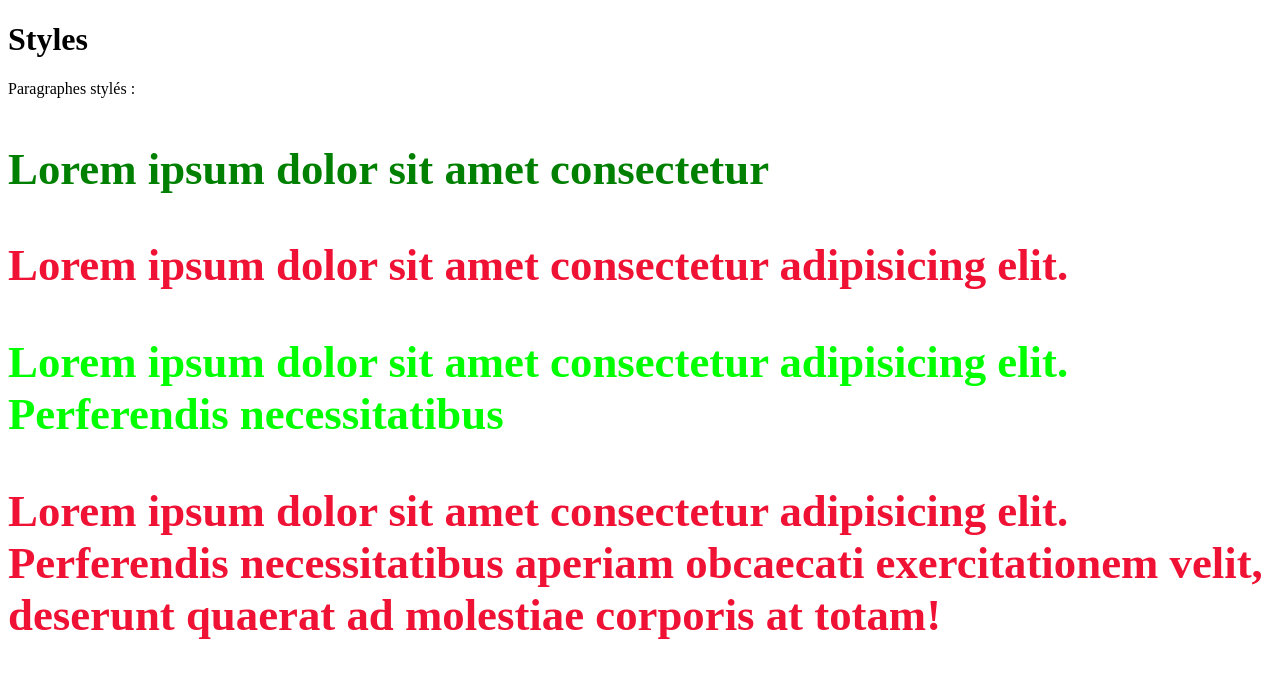
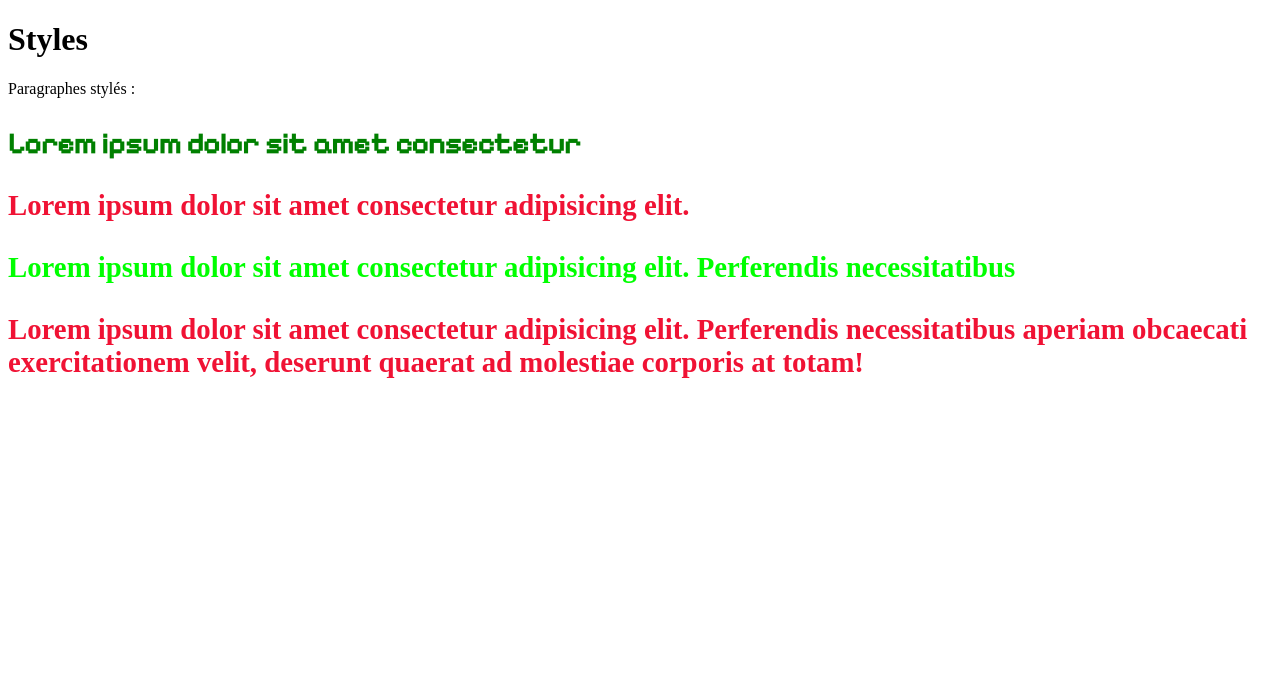
Before and after one commit to kaicarver/htmlcdag2, a PHP site: page /style.html in a window 1280 px wide. Shown: the top 678 px of the page. Run offline with PHP 8.4, Linux system fonts and the light colour scheme.

Commit message:
Google font example

```diff
--- a/css/style.css
+++ b/css/style.css
@@ -5,4 +5,5 @@ p {
 
 #premier {
     color: green;
+    font-family: 'Pixelify Sans', sans-serif;
 }
--- a/style.html
+++ b/style.html
@@ -8,7 +8,7 @@
     <style>
         /* CSS ici est decondaire par rapport au CSS du fichier ci-dessous */
         p {
-            font-size: 2.8em;
+            font-size: 1.8em;
             color: #f01234;
         }
     </style>
@@ -19,6 +19,9 @@
             color: #f01234;
         }
     </style>
+    <link rel="preconnect" href="https://fonts.googleapis.com">
+    <link rel="preconnect" href="https://fonts.gstatic.com" crossorigin>
+    <link href="https://fonts.googleapis.com/css2?family=Pixelify+Sans&display=swap" rel="stylesheet">
 </head>
 
 <body>
```
